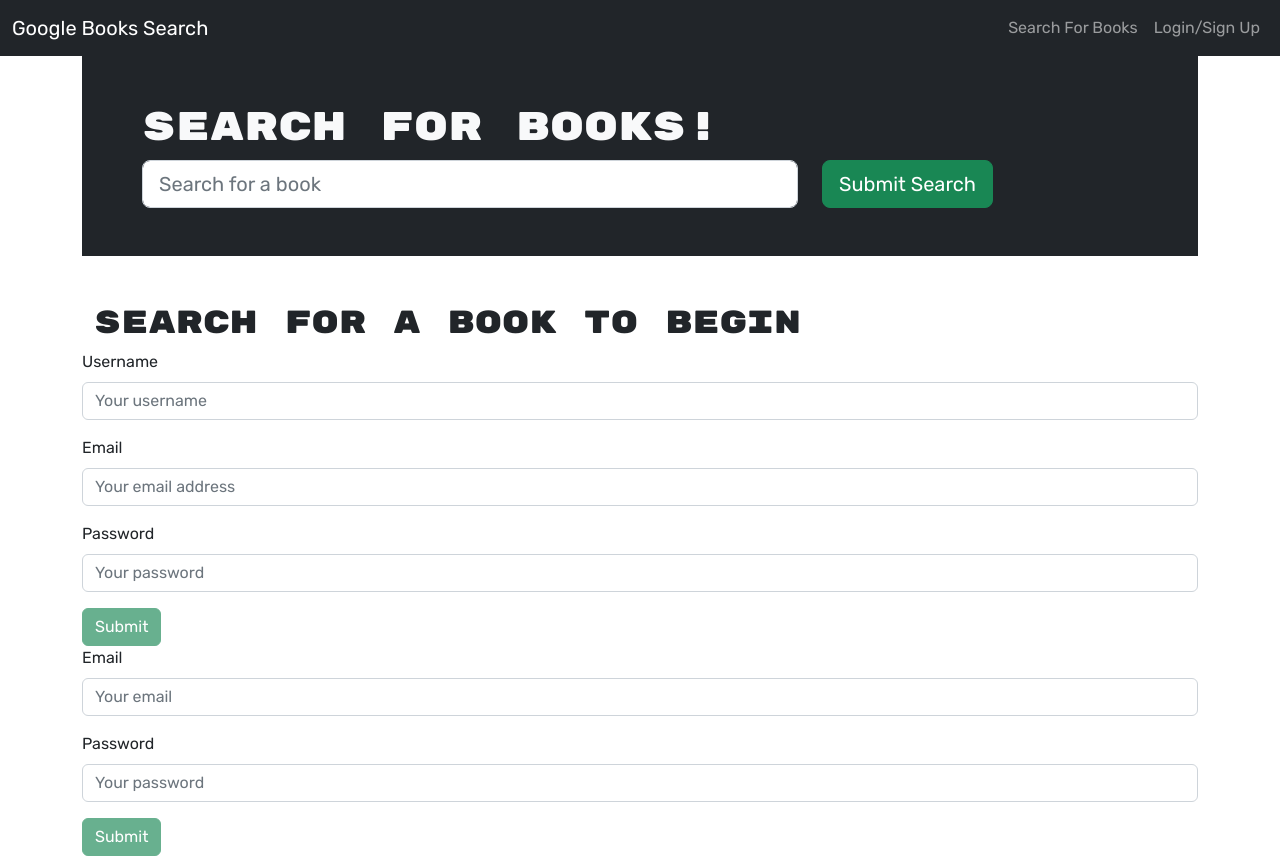
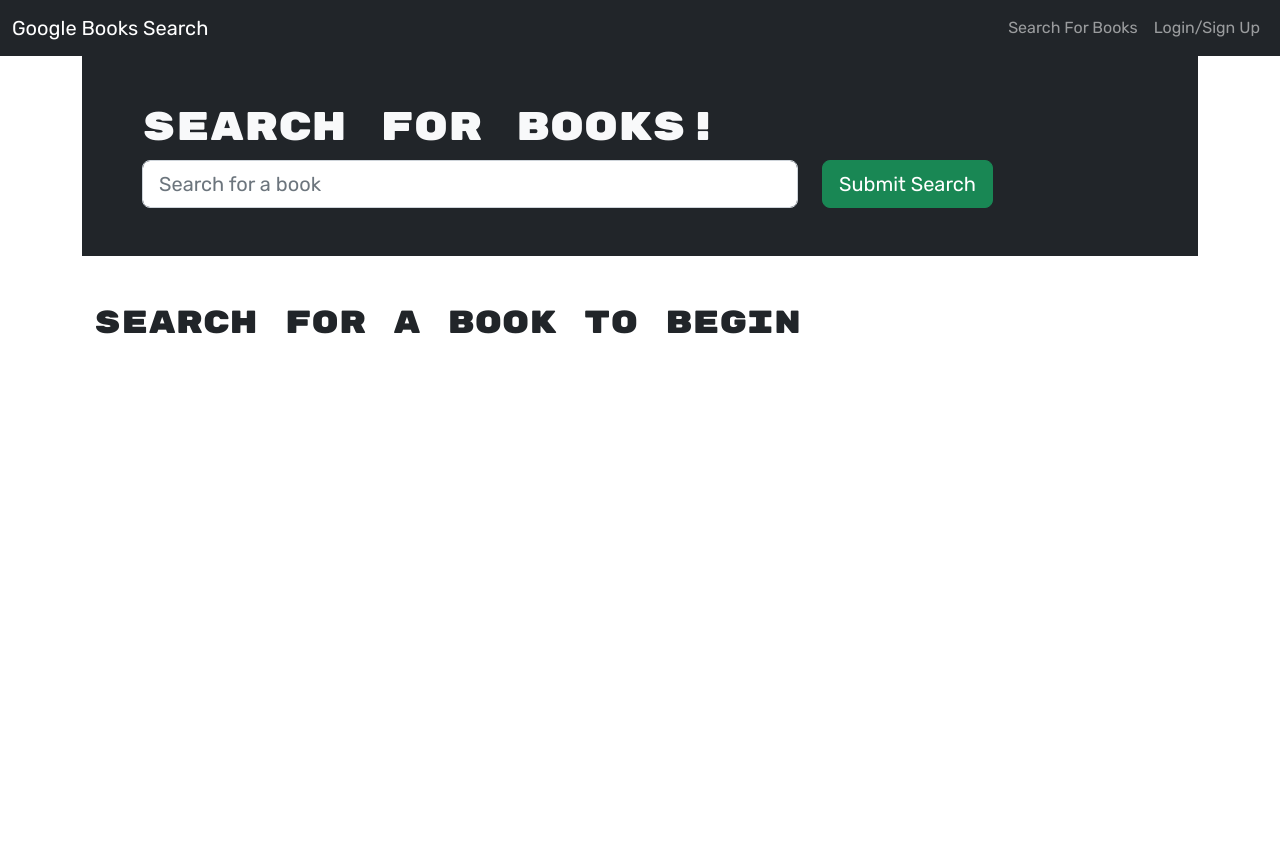
Before and after one commit to Jarede712/Book-Search-Engine-MERN, a React (Vite) app in the folder client/: page / in a window 1280 px wide. After the commit the page ends 800 px from the top, so only its background shows below. Built offline with nearby package versions, Linux system fonts and the light colour scheme.

Commit message:
working on fixing issue with graphql not connecting properly

```diff
--- a/client/src/App.jsx
+++ b/client/src/App.jsx
@@ -43,8 +43,6 @@
         <Navbar />
         <div className="container">
           <Outlet />
-          <SignupForm />
-          <LoginForm />
         </div>
       </div>
     </ApolloProvider>
--- a/client/src/utils/mutations.js
+++ b/client/src/utils/mutations.js
@@ -44,7 +44,7 @@
 
 export const REMOVE_BOOK = gql`
   mutation removeBook($bookId: ID!) {
-    removeBook(BookId: $bookId) {
+    removeBook(bookId: $bookId) {
       _id
       username
       email
```
